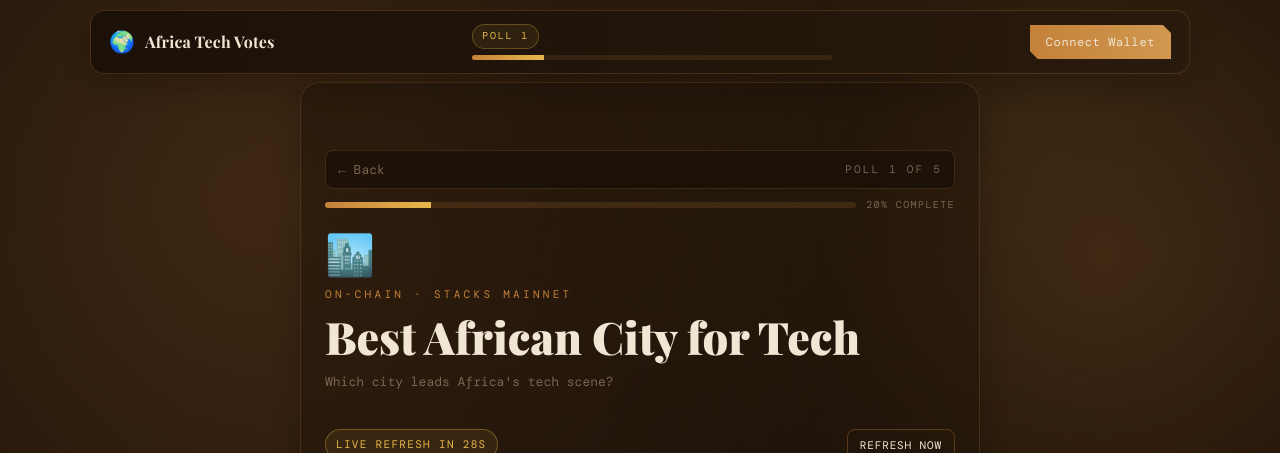
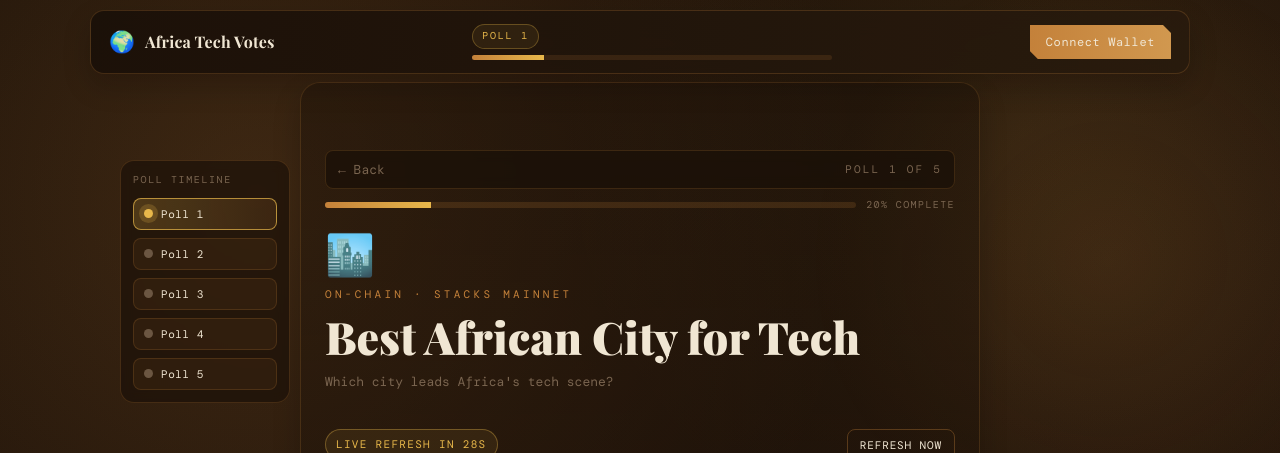
Before and after one commit to Qasim-Rokeeb/african-cities-vote, a React (Create React App) app: page / in a window 1280 px wide. Both pictures are taken after a click on the button 453 px from the left and 991 px from the top of the page. Shown: the top 453 px of the page. Built offline with nearby package versions, Linux system fonts and the light colour scheme; no server answers; the HTML template or start-up script is replaced by a standard one.

Commit message:
feat: Add poll timeline navigation to VotePage with styling

```diff
--- a/src/App.jsx
+++ b/src/App.jsx
@@ -32,6 +32,7 @@ export default function App() {
           onBack={goHome}
           onNext={goNext}
           onPrev={goPrev}
+          onJumpToPoll={goToPoll}
         />
       )}
     </WalletProvider>
--- a/src/pages/VotePage.jsx
+++ b/src/pages/VotePage.jsx
@@ -7,7 +7,7 @@ import {
 } from '../stacksUtils';
 import styles from './VotePage.module.css';
 
-export default function VotePage({ poll, pollIndex, totalPolls, onBack, onNext, onPrev }) {
+export default function VotePage({ poll, pollIndex, totalPolls, onBack, onNext, onPrev, onJumpToPoll }) {
   const { walletAddress, connectWallet } = useWallet();
 
   const [votes,        setVotes]        = useState(null);
@@ -145,6 +145,32 @@ export default function VotePage({ poll, pollIndex, totalPolls, onBack, onNext,
   return (
     <div className={styles.page}>
       <div className={styles.blob} />
+
+      <aside className={styles.timelineNav} aria-label="Poll timeline navigation">
+        <p className={styles.timelineTitle}>Poll Timeline</p>
+        <div className={styles.timelineList}>
+          {Array.from({ length: totalPolls }).map((_, idx) => {
+            const isActive = idx === pollIndex;
+            const isComplete = idx < pollIndex;
+
+            return (
+              <button
+                key={idx}
+                className={[
+                  styles.timelineItem,
+                  isActive ? styles.timelineActive : '',
+                  isComplete ? styles.timelineComplete : '',
+                ].join(' ')}
+                onClick={() => onJumpToPoll(idx)}
+                aria-current={isActive ? 'step' : undefined}
+              >
+                <span className={styles.timelineDot} />
+                <span className={styles.timelineText}>Poll {idx + 1}</span>
+              </button>
+            );
+          })}
+        </div>
+      </aside>
 
       <div className={styles.container}>
 
--- a/src/pages/VotePage.module.css
+++ b/src/pages/VotePage.module.css
@@ -17,6 +17,91 @@
   background: linear-gradient(180deg, rgba(26,16,8,0.42), rgba(26,16,8,0.24));
   border: 1px solid rgba(196,129,58,0.2);
   box-shadow: var(--shadow-soft);
+}
+
+.timelineNav {
+  position: fixed;
+  top: 160px;
+  left: max(18px, calc(50% - 520px));
+  width: 170px;
+  z-index: 2;
+  padding: 12px;
+  border-radius: var(--radius-md);
+  border: 1px solid rgba(196,129,58,0.22);
+  background: rgba(26,16,8,0.66);
+  backdrop-filter: blur(6px);
+}
+
+.timelineTitle {
+  font-size: 10px;
+  letter-spacing: 0.16em;
+  text-transform: uppercase;
+  color: var(--muted);
+  margin-bottom: 10px;
+}
+
+.timelineList {
+  display: grid;
+  gap: 8px;
+}
+
+.timelineItem {
+  width: 100%;
+  border: 1px solid rgba(196,129,58,0.2);
+  border-radius: var(--radius-sm);
+  background: rgba(196,129,58,0.08);
+  color: var(--sand);
+  display: flex;
+  align-items: center;
+  gap: 8px;
+  padding: 8px 10px;
+  cursor: pointer;
+  font-family: 'DM Mono', monospace;
+  font-size: 11px;
+  transition: transform 0.16s, border-color 0.2s, background 0.2s;
+}
+
+.timelineItem:hover {
+  transform: translateX(2px);
+  border-color: rgba(232,184,75,0.5);
+  background: rgba(232,184,75,0.12);
+}
+
+.timelineItem:focus-visible {
+  outline: none;
+  box-shadow: var(--ring);
+}
+
+.timelineDot {
+  width: 9px;
+  height: 9px;
+  border-radius: 999px;
+  background: rgba(122,101,80,0.8);
+  flex-shrink: 0;
+}
+
+.timelineText {
+  letter-spacing: 0.05em;
+}
+
+.timelineActive {
+  border-color: rgba(232,184,75,0.7);
+  background: linear-gradient(90deg, rgba(232,184,75,0.22), rgba(196,129,58,0.14));
+}
+
+.timelineActive .timelineDot {
+  background: var(--gold);
+  box-shadow: 0 0 0 5px rgba(232,184,75,0.2);
+}
+
+.timelineComplete .timelineDot {
+  background: var(--earth);
+}
+
+@media (max-width: 1150px) {
+  .timelineNav {
+    display: none;
+  }
 }
 
 /* Poll meta */
```
